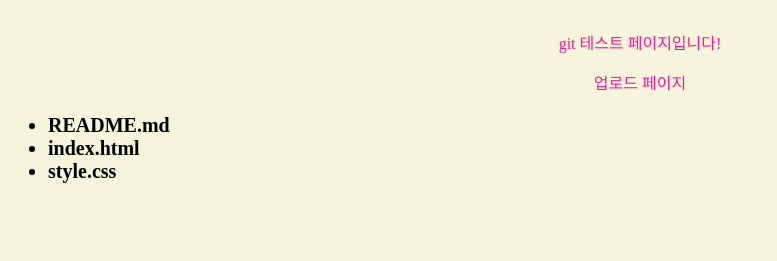
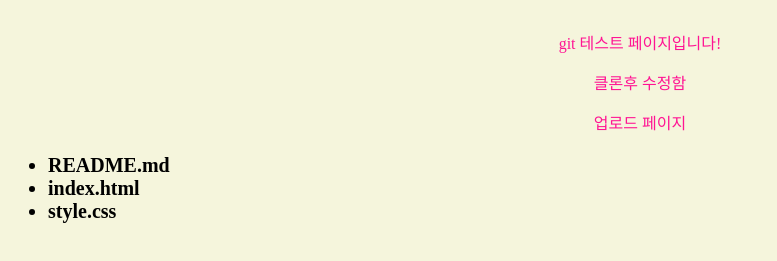
Before and after one commit to lyh0530/test, a plain HTML site: page index.html in a window 1280 px wide. Shown: the part 125-386 px from the top of the page, without its empty margins (0-777 px from the left). Drawn offline with Linux system fonts and the light colour scheme.

Commit message:
클론 후 README.md, indext.html 수정

```diff
--- a/index.html
+++ b/index.html
@@ -10,6 +10,7 @@
 <body>
     <h2>git 테스트</h2>
     <p>git 테스트 페이지입니다!</p>
+    <p>클론후 수정함</p>
     <p>업로드 페이지</p>
     <ul>
         <li>README.md</li>
```
Also changed, not shown: 1 other file.
